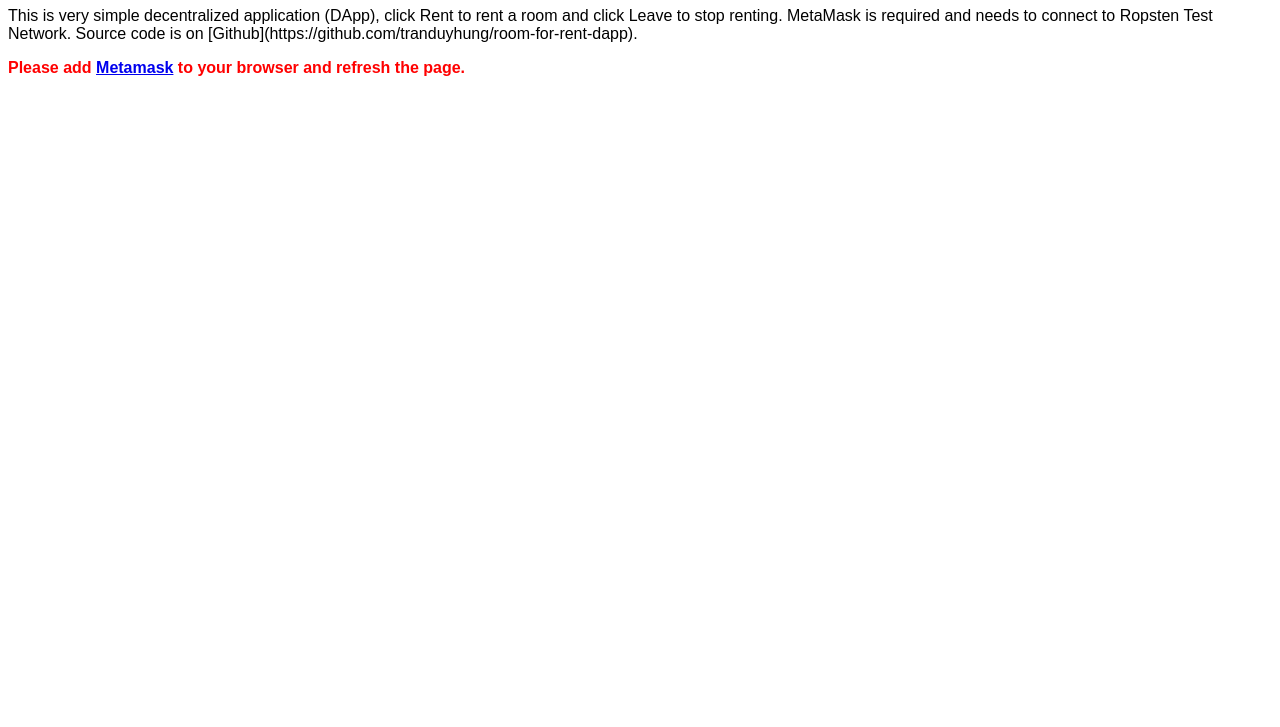
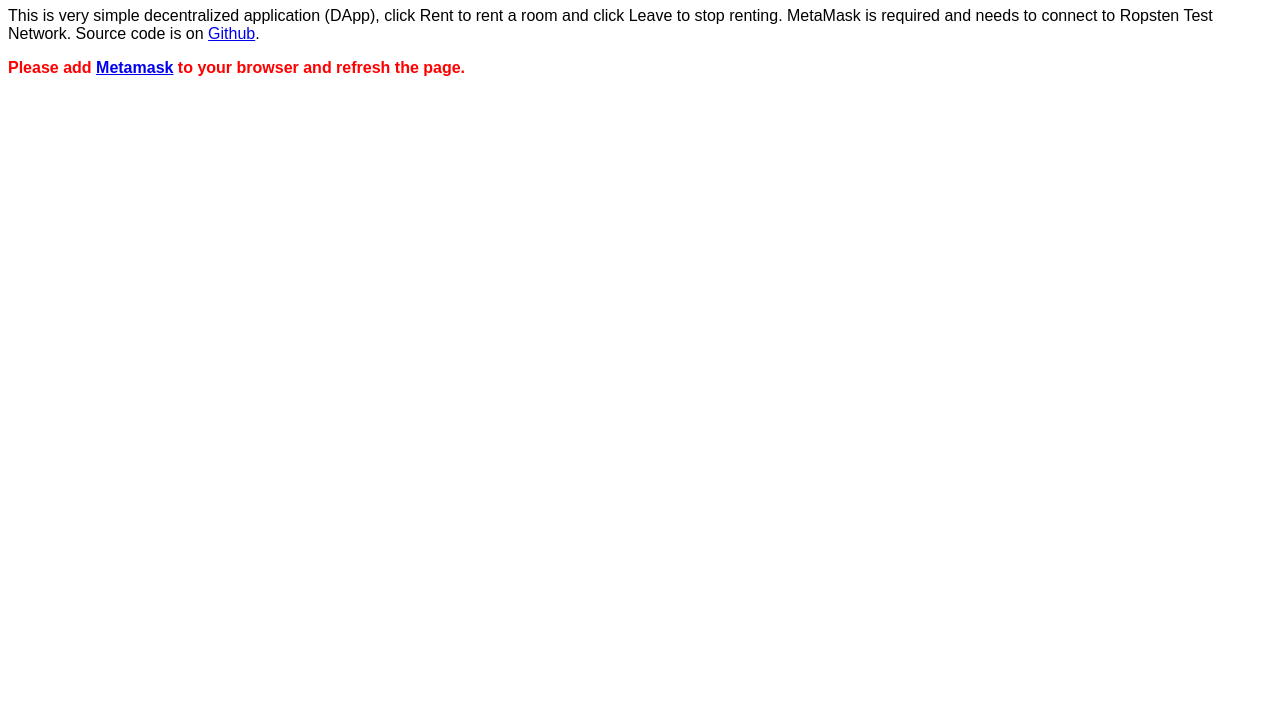
Before and after one commit to tranduyhung/room-for-rent-dapp, a website: page public/index.html in a window 1280 px wide. Shown: the part 73-800 px from the top of the page. Drawn offline with nearby package versions, Linux system fonts and the light colour scheme; files that its build step writes are made by us from their sources; files whose address does not match are found by name.

Commit message:
Fixed source code's link

```diff
--- a/public/index.html
+++ b/public/index.html
@@ -17,7 +17,7 @@
   <body>
     <h1>Room For Rent</h1>
 
-    <p>This is very simple decentralized application (DApp), click Rent to rent a room and click Leave to stop renting. MetaMask is required and needs to connect to Ropsten Test Network. Source code is on  [Github](https://github.com/tranduyhung/room-for-rent-dapp).</p>
+    <p>This is very simple decentralized application (DApp), click Rent to rent a room and click Leave to stop renting. MetaMask is required and needs to connect to Ropsten Test Network. Source code is on <a href="https://github.com/tranduyhung/room-for-rent-dapp" target="_blank">Github</a>.</p>
 
     <div id="error"></div>
 
```
